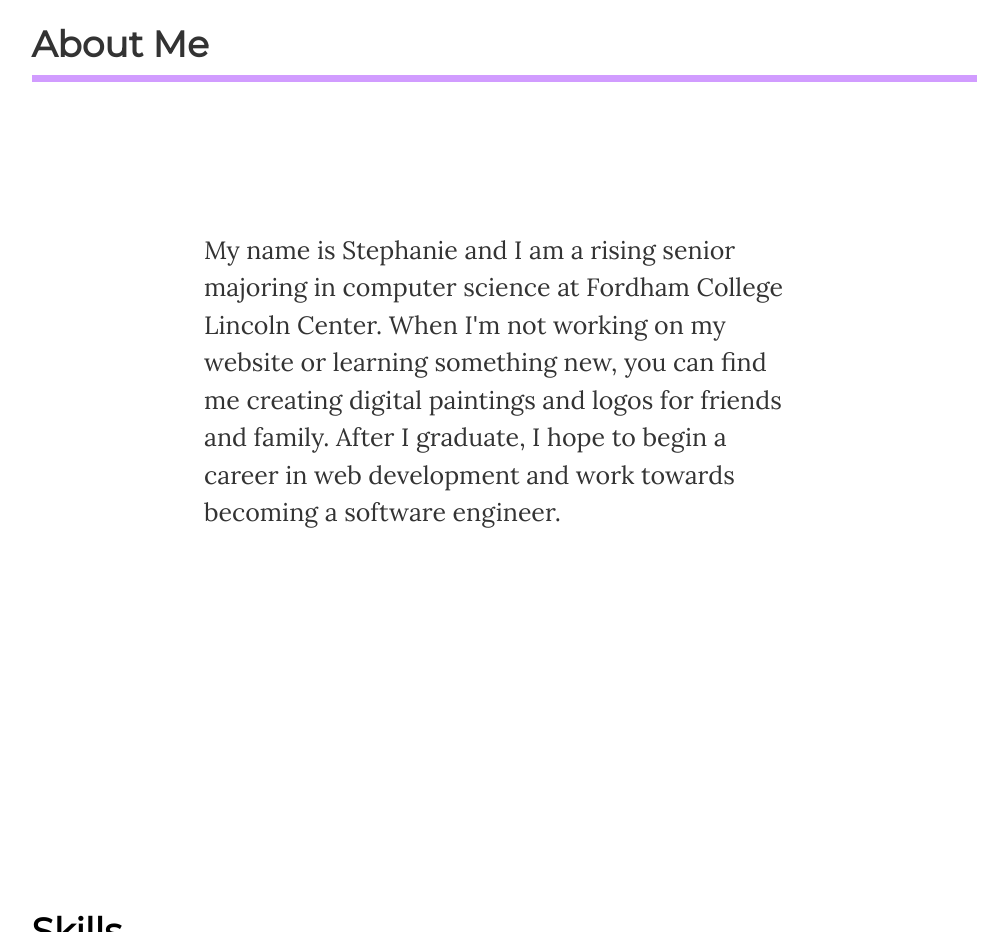
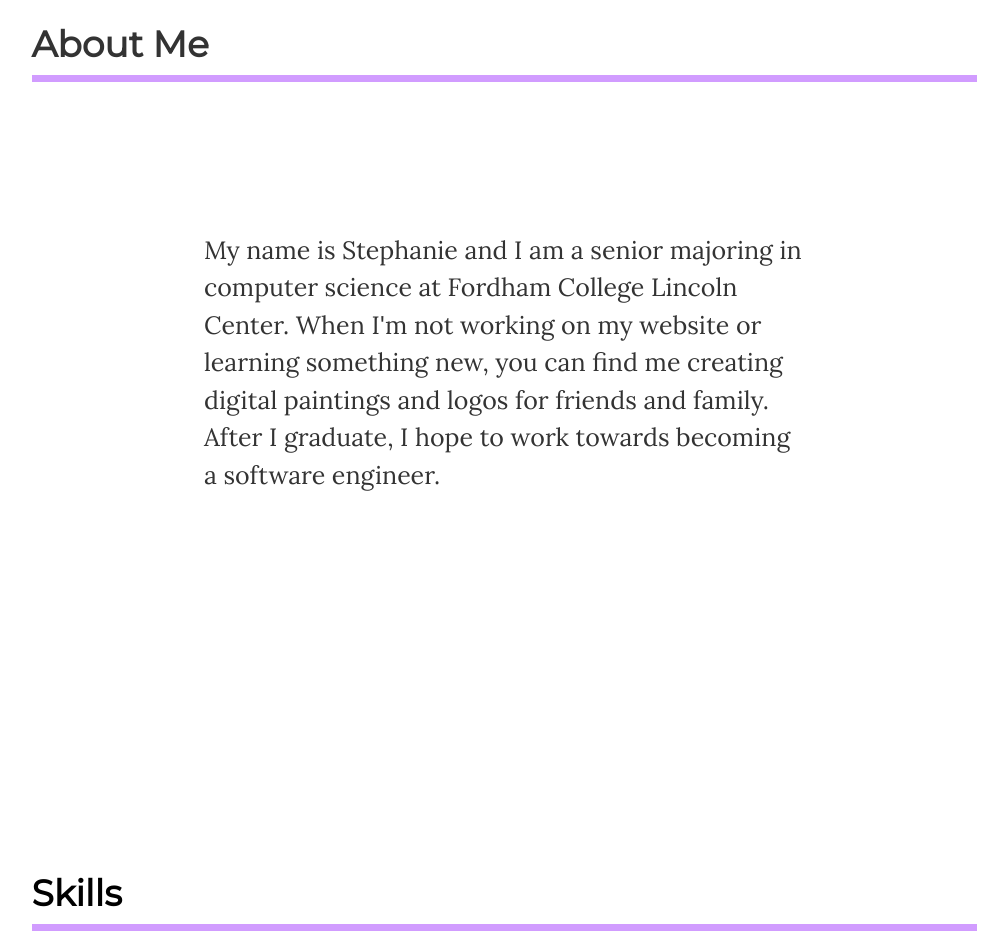
Before and after one commit to shenriquez29/shenriquez29.github.io, a plain HTML site: page index.html in a window 1280 px wide. Shown: the part 820-1752 px from the top of the page, without its empty margins (136-1144 px from the left). Drawn offline with Linux system fonts and the light colour scheme; a web font is replaced by a local one.

Commit message:
Update index.html

```diff
--- a/index.html
+++ b/index.html
@@ -49,10 +49,10 @@
                 <div class="block"></div>
                 <div class="col-sm-8 col-sm-offset-2">
                     <p id="bio">
-                        My name is Stephanie and I am a rising senior majoring in computer science at Fordham
+                        My name is Stephanie and I am a senior majoring in computer science at Fordham
                         College Lincoln Center. When I'm not working on my website or learning something new, you can
                         find me creating digital paintings and logos for friends and family. After I graduate, I hope to
-                        begin a career in web development and work towards becoming a software engineer.
+                        work towards becoming a software engineer.
                     </p>
                 </div>
             </div>
```
